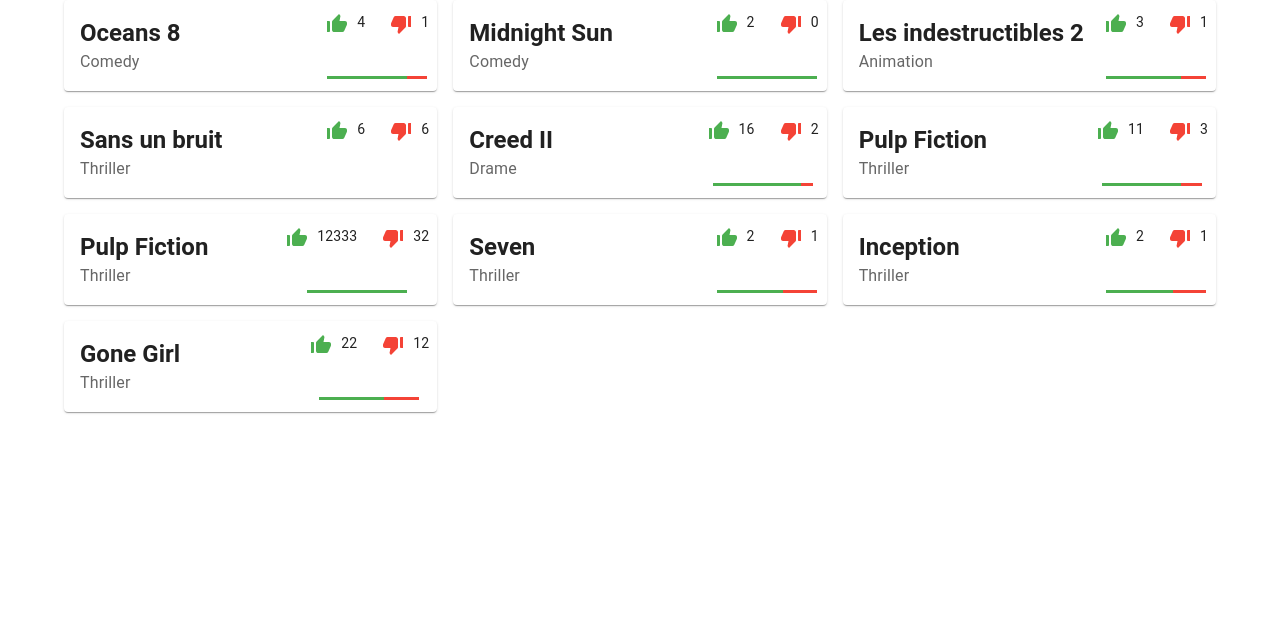
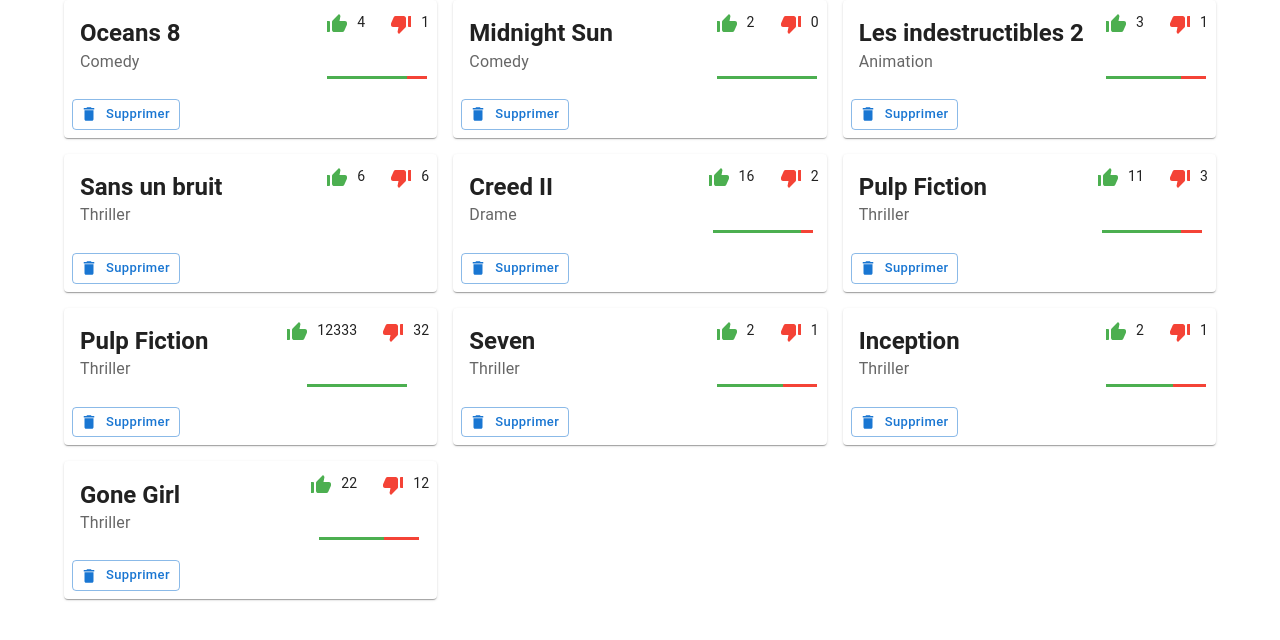
Before and after one commit to BenGex31/react-interview, a React (Create React App) app: page / in a window 1280 px wide. Shown: the top 640 px of the page. Built offline with nearby package versions, Linux system fonts and the light colour scheme.

Commit message:
Update MovieCard.tsx
Add delete movies button

```diff
--- a/src/components/MovieCard.tsx
+++ b/src/components/MovieCard.tsx
@@ -1,8 +1,11 @@
-import { ThumbDownAlt, ThumbUpAlt } from "@mui/icons-material";
+import { Delete, ThumbDownAlt, ThumbUpAlt } from "@mui/icons-material";
 import {
+  Button,
   Card,
+  CardActions,
   CardHeader,
   Stack,
+  Tooltip,
   Typography,
 } from "@mui/material";
 import { green, red } from "@mui/material/colors";
@@ -36,6 +39,18 @@
           </Stack>
         }
       />
+      <CardActions>
+        <Tooltip title="Ce film ne vous plaît pas ?">
+          <Button
+            sx={{ textTransform: "none" }}
+            size="small"
+            variant="outlined"
+            startIcon={<Delete />}
+          >
+            Supprimer
+          </Button>
+        </Tooltip>
+      </CardActions>
     </Card>
   );
 };
```
